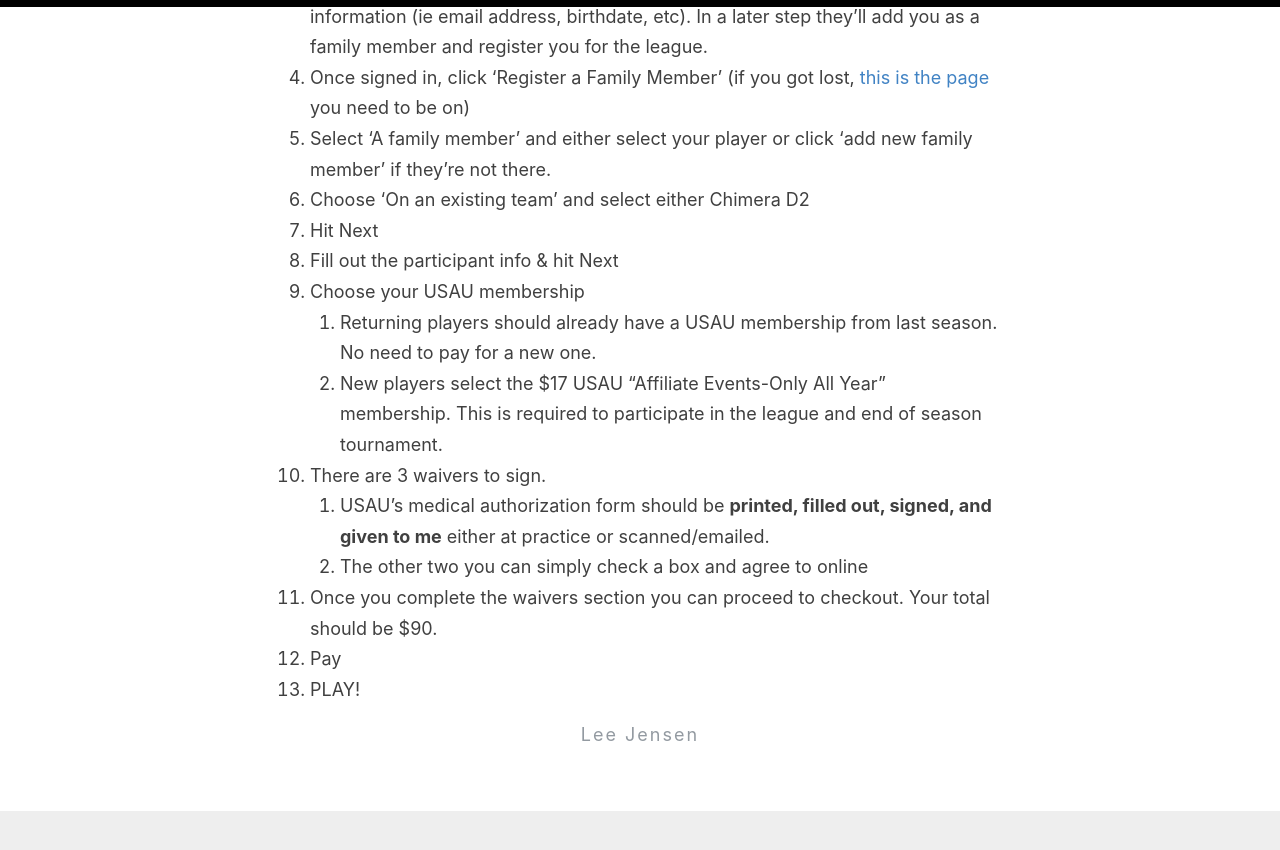
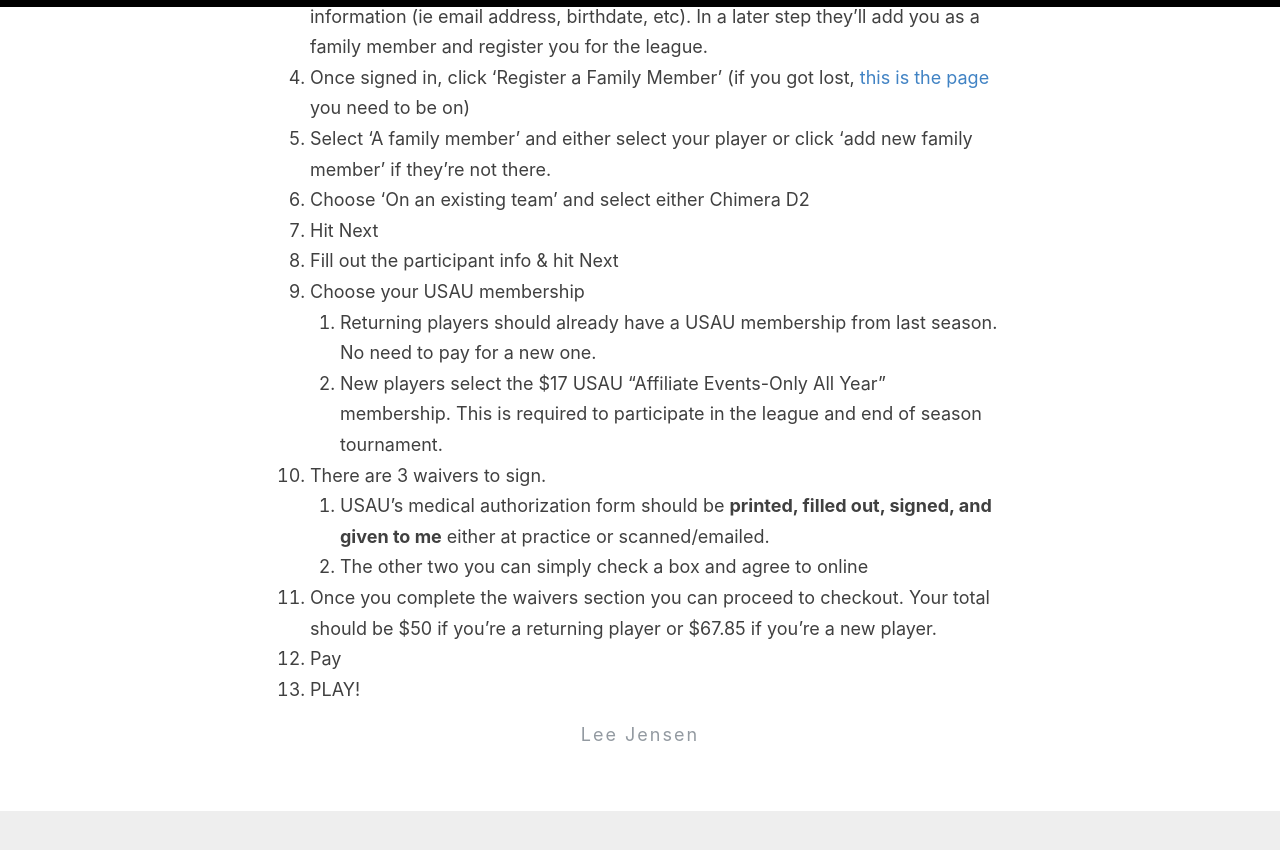
Before and after one commit to outerim/bountiful-ultimate, a Jekyll site: the page built from _pages/fall-2022-registration.md, in a window 1280 px wide and 900 px high, scrolled down 1545 px. Shown: the top 850 px of the window. Built offline with Jekyll 4.4.1, drawn with Linux system fonts in a browser that asks for light colours.

Commit message:
Update fall-2022-registration.md

```diff
--- a/_pages/fall-2022-registration.md
+++ b/_pages/fall-2022-registration.md
@@ -36,6 +36,6 @@ Fall league is starting up real soon and it's time to start getting registered.
 10. There are 3 waivers to sign.
 	1. USAU's medical authorization form should be **printed, filled out, signed, and given to me** either at practice or scanned/emailed.
 	2. The other two you can simply check a box and agree to online
-11. Once you complete the waivers section you can proceed to checkout. Your total should be $90.
+11. Once you complete the waivers section you can proceed to checkout. Your total should be $50 if you're a returning player or $67.85 if you're a new player.
 12. Pay
 13. PLAY!
```
